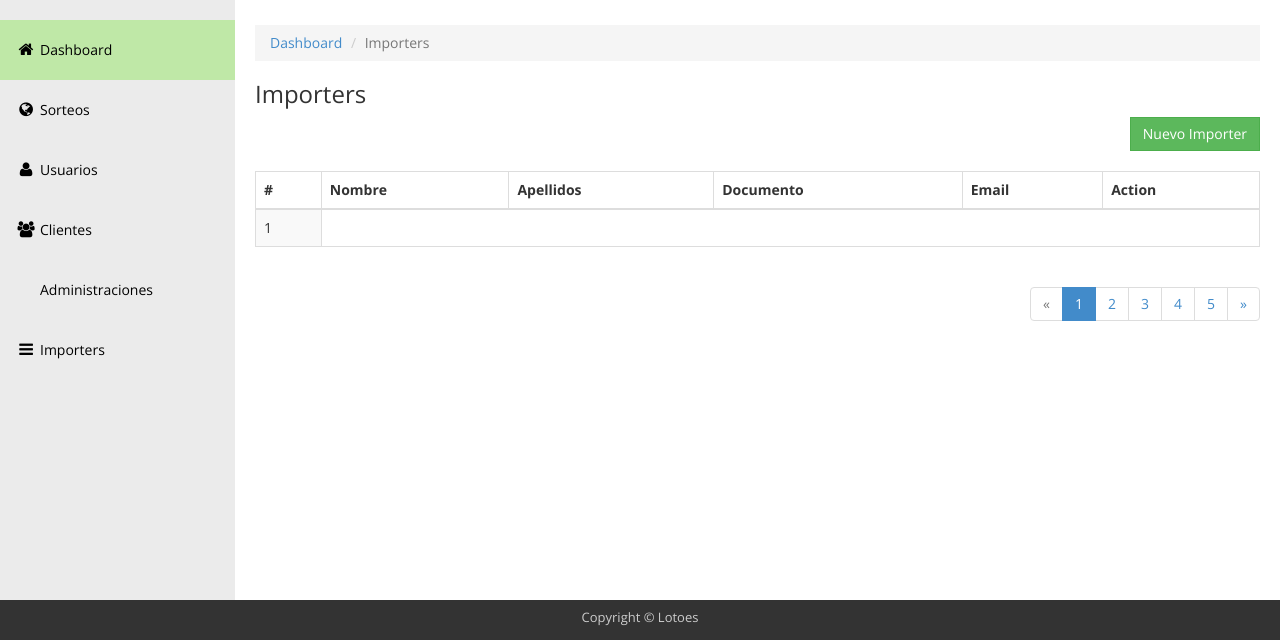
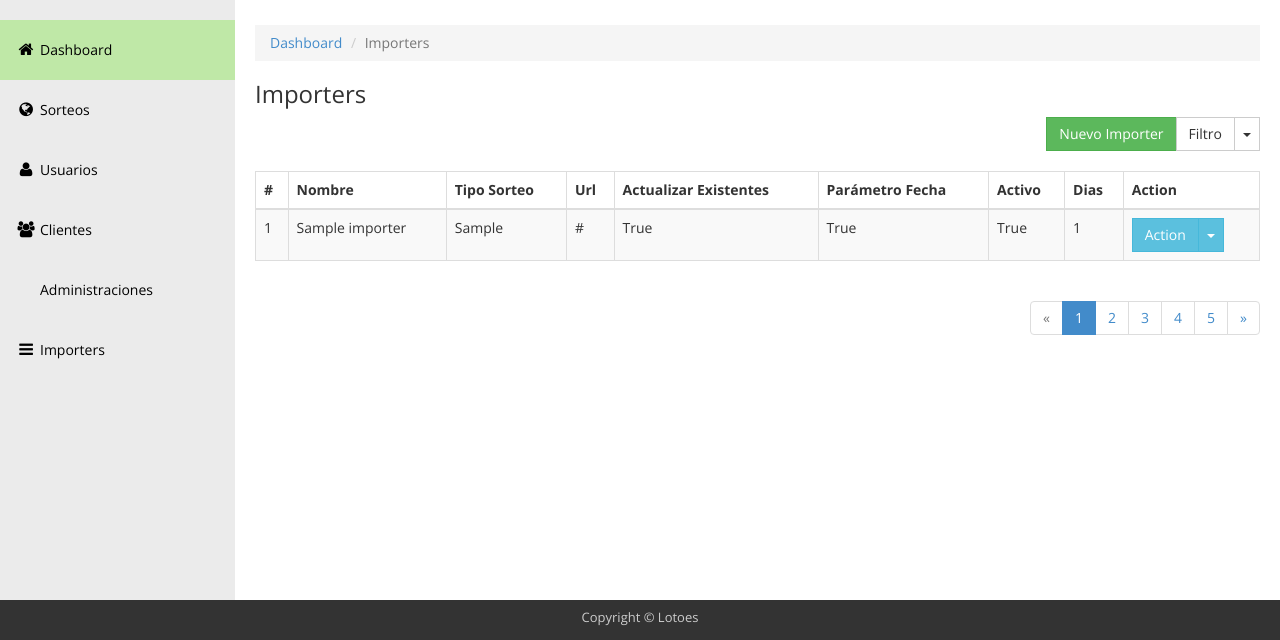
Before and after one commit to vidddd/lotoes-master, a Flask app: page /importers/ in a window 1280 px wide. Shown: the part 53-693 px from the top of the page. Run offline with Flask 3, Linux system fonts and the light colour scheme; tables that the repository leaves empty hold one stand-in row (values such as "Sample post"); some libraries are stand-ins or nearby versions.

Commit message:
importers

```diff
--- a/app/blueprints/importers/controller_importers.py
+++ b/app/blueprints/importers/controller_importers.py
@@ -1,19 +1,55 @@
 from flask import Blueprint, render_template, redirect, request, current_app, url_for, flash
 import click
 from .model_importer import Importer
+from .form_importers import ImporterForm
+from config.lotoes_config import tipos_sorteo
 #from flask_login import login_required
 
 BP_NM = 'importers'
-
 importers = Blueprint(BP_NM, __name__, template_folder='templates')
 
 @importers.route('/')
 #@login_required
 def importers_index():
-
     page = int(request.args.get('page', 1))
     importers = Importer.all_paginated(page, current_app.config['ITEMS_PER_PAGE'])
-    return render_template('importers.html', importers=importers)
+    return render_template('importers.html', importers=importers, tipos_sorteo=tipos_sorteo)
+
+""" NEW / EDIT """
+@importers.route('/form', methods=['GET', 'POST'], defaults={'importer_id': None})
+@importers.route('/form/<int:importer_id>', methods=['GET', 'POST'])
+#@login_required
+def importer_form(importer_id=None):
+    if importer_id:
+        importer = Importer.get_by_id(importer_id)
+        if importer is None:
+            raise NotFound(importer_id)
+        form = ImporterForm(obj=importer)
+    else:
+        importer = Importer()
+        form = ImporterForm()
+    if form.validate_on_submit():
+        form.populate_obj(importer)
+        importer.save()
+        flash('Importer creado / actualizado correctamente!')
+        return redirect(url_for('importers.importers_index'))
+    return render_template('form_importers.html', form=form, seccion='importers')
+
+
+""" ACTIVE / DEACTIVE """
+@importers.route('/active-deactive/<int:importer_id>', methods=['GET', 'POST'])
+def importer_active_deactive(importer_id):
+    flash('Importer activado correctamente!')
+    return redirect(url_for('importers.importers_index'))
+
+""" DELETE """
+@importers.route('/delete/<int:importer_id>', methods=['GET', 'POST'])
+def importer_delete(importer_id):
+    importer = Importer.get_by_id(importer_id)
+    importer.delete()
+    flash('Importer borrado correctamente!')
+    return redirect(url_for('importers.importers_index'))
+
 
 '''
     Comando para importar sorteos
--- a/app/blueprints/importers/templates/importers.html
+++ b/app/blueprints/importers/templates/importers.html
@@ -12,7 +12,18 @@
           <div class="row">
             <div class="col-md-12">
               <div class="btn-group pull-right" id="templatemo_sort_btn">
-                <span class="btn btn-success"><a href="/clientes/new">Nuevo Importer</a></span>
+                <span class="btn btn-success"><a href="/importers/form">Nuevo Importer</a></span>
+                <button type="button" class="btn btn-default">Filtro</button>
+                  <button type="button" class="btn btn-default dropdown-toggle" data-toggle="dropdown">
+                    <span class="caret"></span>
+                    <span class="sr-only">Filtro</span>
+                  </button>
+                  <ul class="dropdown-menu" role="menu">
+                    {% for tipo in tipos_sorteo %}
+                        {{ tipo }}
+                      <li><a href="#">Loteria Nacional</a></li>
+                    {% endfor %}
+                  </ul>
               </div>
               <div class="table-responsive">
                 <h4 class="margin-bottom-15"></h4>
@@ -21,9 +32,12 @@
                     <tr>
                       <th>#</th>
                       <th>Nombre</th>
-                      <th>Apellidos</th>
-                      <th>Documento</th>
-                      <th>Email</th>
+                      <th>Tipo Sorteo</th>
+                      <th>Url</th>
+                      <th>Actualizar Existentes</th>
+                      <th>Parámetro Fecha</th>
+                      <th>Activo</th>
+                      <th>Dias</th>
                       <th>Action</th>
                     </tr>
                   </thead>
@@ -31,7 +45,25 @@
                     {% for importer in importers.items %}
                     <tr>
                       <td>{{ importer.id }}</td>
-
+                      <td>{{ importer.nombre }}</td>
+                      <td>{{ importer.tipo_sorteo }}</td>
+                      <td>{{ importer.url }}</td>
+                      <td>{{ importer.actualizar_existentes }}</td>
+                      <td>{{ importer.parametro_fecha }}</td>
+                      <td>{{ importer.activo }}</td>
+                      <td>{{ importer.dias }}</td>
+                      <td><div class="btn-group">
+                        <button type="button" class="btn btn-info">Action</button>
+                        <button type="button" class="btn btn-info dropdown-toggle" data-toggle="dropdown">
+                          <span class="caret"></span>
+                          <span class="sr-only">Toggle Dropdown</span>
+                        </button>
+                        <ul class="dropdown-menu" role="menu">
+                          <li><a title="Editar" href="{{ url_for('importers.importer_form', importer_id=importer.id) }}">Editar</a></li>
+                          <li><a title="Activar / Desactivar" href="{{ url_for('importers.importer_active_deactive', importer_id=importer.id) }}">Activar/Desactivar</a></li>
+                          <li><a title="Borrar" href="{{ url_for('importers.importer_delete', importer_id=importer.id) }}" onclick="return confirm('Estas Seguro? esta accion no se puede desacer.');">Borrar</a></li>
+                        </ul>
+                      </div></td>
                     </tr>
                     {% endfor %}
                   </tbody>
```
Also changed, not shown: app/blueprints/importers/form_importers.py (added, +21 -0 lines), app/blueprints/importers/templates/form_importers.html (added, +50 -0 lines), config/lotoes_config.py (+14 -1 lines).
